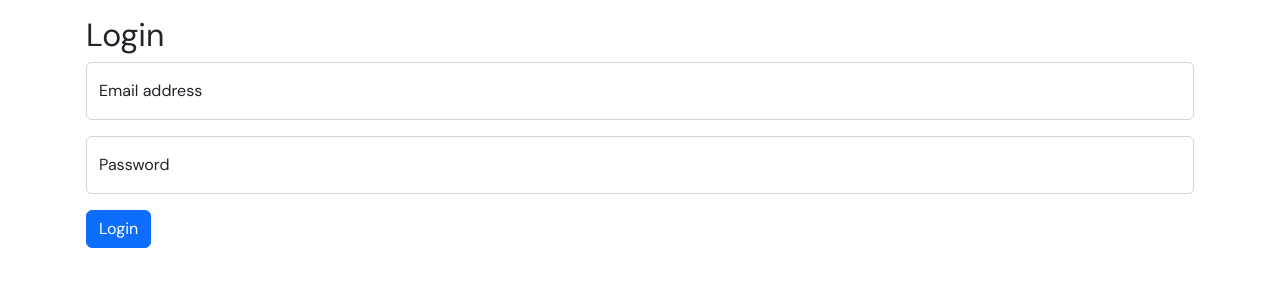
After one commit to TSOJO/topyc, a Flask app: page /login in a window 1280 px wide. The commit adds this page. Shown: the top 300 px of the page. Run offline with Flask 3, Linux system fonts and the light colour scheme; some libraries are stand-ins or nearby versions.

Commit message:
user stuffs

```diff
--- a/website/home/routes.py
+++ b/website/home/routes.py
@@ -7,5 +7,5 @@ home_bp = Blueprint(
 
 @home_bp.route('/')
 def home():
-    modules = Module.query.order_by(Module.module_number).all()
+    modules = Module.query.order_by(Module.number).all()
     return render_template('home.html', modules=modules)
--- a/website/task/routes.py
+++ b/website/task/routes.py
@@ -9,8 +9,8 @@ task_bp = Blueprint(
 def task(module_number, task_number):
     task = db.first_or_404(
         Task.query.filter(
-            Task.module.has(module_number=module_number),
-            Task.task_number==task_number
+            Task.module.has(number=module_number),
+            Task.number==task_number
         )
     )
     return render_template('task.html', task=task)
--- a/website/task/templates/task.html
+++ b/website/task/templates/task.html
@@ -1,11 +1,11 @@
 {% extends "base.html" %}
-{% block title %}{{ task.module.module_number }}.{{ task.task_number }} {{ task.title }}{% endblock title %}
+{% block title %}{{ task.module.number }}.{{ task.number }} {{ task.title }}{% endblock title %}
 
 {% block content %}
 <div class="container">
     <div class="row g-3">
         <div class="col-lg">
-            <h3><small class="text-muted">{{ task.module.module_number }}.{{ task.task_number }}</small> {{ task.title }}</h3>
+            <h3><small class="text-muted">{{ task.module.number }}.{{ task.number }}</small> {{ task.title }}</h3>
             <p>{{ task.description }}</p>
             {% if task.required_keywords %}
             <p>You must use these keywords in your program:</p>
--- a/website/templates/base.html
+++ b/website/templates/base.html
@@ -21,23 +21,78 @@
         </style>
     </head>
     <body>
-        <nav class="navbar bg-light px-4">
-            <div class="col text-start">
+        {% if current_user.is_authenticated %}
+        <nav class="navbar navbar-expand-md bg-light px-2">
+            <div class="container-fluid">
+                <div class="navbar-collapse collapse w-100 order-1 order-md-0 dual-collapse2">
+                    <ul class="navbar-nav me-auto">
+                        <li class="nav-item active">
                             <a class="btn btn-outline-secondary" href="{{ url_for('home_bp.home') }}">
                                 <svg xmlns="http://www.w3.org/2000/svg" width="16" height="16" fill="currentColor" class="bi bi-house" viewBox="0 0 16 16">
                                     <path d="M8.707 1.5a1 1 0 0 0-1.414 0L.646 8.146a.5.5 0 0 0 .708.708L2 8.207V13.5A1.5 1.5 0 0 0 3.5 15h9a1.5 1.5 0 0 0 1.5-1.5V8.207l.646.647a.5.5 0 0 0 .708-.708L13 5.793V2.5a.5.5 0 0 0-.5-.5h-1a.5.5 0 0 0-.5.5v1.293L8.707 1.5ZM13 7.207V13.5a.5.5 0 0 1-.5.5h-9a.5.5 0 0 1-.5-.5V7.207l5-5 5 5Z"></path>
                                 </svg>
                             </a>
+                        </li>
+                    </ul>
                 </div>
-            <div class="col text-center d-none d-md-block">
-                <a href="{{ url_for('home_bp.home') }}">
+                <div class="mx-auto order-0">
+                    <a class="navbar-brand mx-auto" href="#">
+                        <a class="text-decoration-none" href="{{ url_for('home_bp.home') }}">
                             <img src="{{ url_for('static', filename='logo.png') }}" alt="ToPyC Logo" height="50" width="100" />
                         </a>
+                    </a>
+                    <button class="navbar-toggler" type="button" data-bs-toggle="collapse" data-bs-target=".dual-collapse2">
+                        <span class="navbar-toggler-icon"></span>
+                    </button>
                 </div>
-            <div class="col text-end">
-                User stuff
+                <div class="navbar-collapse collapse w-100 order-3 dual-collapse2">
+                    <ul class="navbar-nav ms-auto">
+                        <li class="nav-item">
+                            <li class="nav-item dropdown">
+                                <a class="nav-link dropdown-toggle" href="#" role="button" data-bs-toggle="dropdown" aria-expanded="false">
+                                  {{ current_user.name }}
+                                </a>
+                                <ul class="dropdown-menu dropdown-menu-end">
+                                    <li><a class="dropdown-item" href="{{ url_for('user_bp.settings') }}">Account settings</a></li>
+                                    {% if current_user.is_admin %}
+                                    <li><a class="dropdown-item" href="#">Admin</a></li>
+                                    {% endif %}
+                                    <li><hr class="dropdown-divider"></li>
+                                    <li><a class="dropdown-item" href="{{ url_for('user_bp.logout') }}">Logout</a></li>
+                                </ul>
+                            </li>
+                        </li>
+                    </ul>
+                </div>
             </div>
         </nav>
+        {% endif %}
+
+        {% with messages = get_flashed_messages(with_categories=true) %}
+            {% if messages %}
+                {% for category, message in messages %}
+                    {% if category == 'error' %}
+                        <div class="alert alert-danger alert-dismissable fade show d-flex justify-content-between"
+                             role="alert">
+                            {{ message }}
+                            <button type="button"
+                                    class="btn-close"
+                                    data-bs-dismiss="alert"
+                                    aria-label="Close"></button>
+                        </div>
+                    {% else %}
+                        <div class="alert alert-success alert-dismissable fade show d-flex justify-content-between"
+                             role="alert">
+                            {{ message }}
+                            <button type="button"
+                                    class="btn-close"
+                                    data-bs-dismiss="alert"
+                                    aria-label="Close"></button>
+                        </div>
+                    {% endif %}
+                {% endfor %}
+            {% endif %}
+        {% endwith %}
 
         <div class="container p-3">
             {% block content %}{% endblock content %}
--- /dev/null
+++ b/website/user/routes.py
@@ -0,0 +1,80 @@
+from flask import Blueprint, render_template, request, flash, redirect, url_for
+from flask_login import login_user, logout_user
+from werkzeug.security import generate_password_hash, check_password_hash
+import secrets
+import string
+
+from website.model import db, User
+
+user_bp = Blueprint(
+    'user_bp', __name__, template_folder='templates', static_folder='static', static_url_path='/user/static'
+)
+
+PASSWORD_LENGTH = 10
+
+def check_tonbridge_email(email):
+    return email.endswith('@tonbridge-school.org')
+
+def generate_password():
+    alphabet = string.ascii_letters + string.digits
+    return ''.join(secrets.choice(alphabet) for _ in range(PASSWORD_LENGTH))
+
+@user_bp.route('/register', methods=['GET', 'POST'])
+def register():
+    if request.method == 'POST':
+        name = request.form['name']
+        email = request.form['email']
+
+        if not check_tonbridge_email(email):
+            flash('Please use your school email (@tonbridge-school.org)', 'error')
+            return render_template('register.html')
+
+        if User.query.filter_by(email=email).first() is not None:
+            flash('Email has already been used', 'error')
+            return render_template('register.html')
+
+        password = generate_password()
+        password_hash = generate_password_hash(password)
+        user = User(
+            email=email,
+            password_hash=password_hash,
+            name=name,
+            is_admin=False
+        )
+
+        db.session.add(user)
+        db.session.commit()
+
+        flash('Registered successfully - your password has been sent to your email', 'success')
+        return redirect(url_for('user_bp.login'))
+
+    return render_template('register.html')
+
+@user_bp.route('/login', methods=['GET', 'POST'])
+def login():
+    if request.method == 'POST':
+        email = request.form['email']
+        password = request.form['password']
+
+        user = User.query.filter_by(email=email).first()
+        if not user:
+            flash('Email incorrect', 'error')
+            return render_template('login.html')
+
+        if not check_password_hash(user.password_hash, password):
+            flash('Password incorrect', 'error')
+            return render_template('login.html')
+
+        login_user(user)
+        return redirect(url_for('home_bp.home'))
+
+    return render_template('login.html')
+
+@user_bp.route('/logout')
+def logout():
+    logout_user()
+    return redirect(url_for('user_bp.login'))
+
+@user_bp.route('/settings')
+def settings():
+    pass
--- /dev/null
+++ b/website/user/static/script.js
@@ -0,0 +1,19 @@
+// Example starter JavaScript for disabling form submissions if there are invalid fields
+(() => {
+    'use strict'
+
+    // Fetch all the forms we want to apply custom Bootstrap validation styles to
+    const forms = document.querySelectorAll('.needs-validation')
+
+    // Loop over them and prevent submission
+    Array.from(forms).forEach(form => {
+        form.addEventListener('submit', event => {
+            if (!form.checkValidity()) {
+                event.preventDefault()
+                event.stopPropagation()
+            }
+
+            form.classList.add('was-validated')
+        }, false)
+    })
+})()
--- /dev/null
+++ b/website/user/templates/login.html
@@ -0,0 +1,20 @@
+{% extends "base.html" %}
+{% block title %}Login{% endblock title %}
+
+{% block content %}
+<form method="POST" class="needs-validation" novalidate>
+    <h2>Login</h2>
+    <div class="form-floating mb-3">
+        <input class="form-control" id="email" type="email" name="email" placeholder="name@tonbridge-school.org" required />
+        <label for="email">Email address</label>
+    </div>
+    <div class="form-floating mb-3">
+        <input class="form-control" id="password" type="password" name="password" placeholder="password" required />
+        <label for="password">Password</label>
+        <div class="invalid-feedback">
+            Please enter your password
+        </div>
+    </div>
+    <button class="btn btn-primary" type="submit">Login</button>
+</form>
+{% endblock content %}
```
Also changed, not shown: config.py (+12 -1 lines), website/__init__.py (+59 -9 lines), website/home/templates/home.html (+4 -4 lines), website/model.py (+21 -4 lines), website/user/templates/register.html (added, +23 -0 lines). Lines whose indentation alone changed are shown as unchanged.
